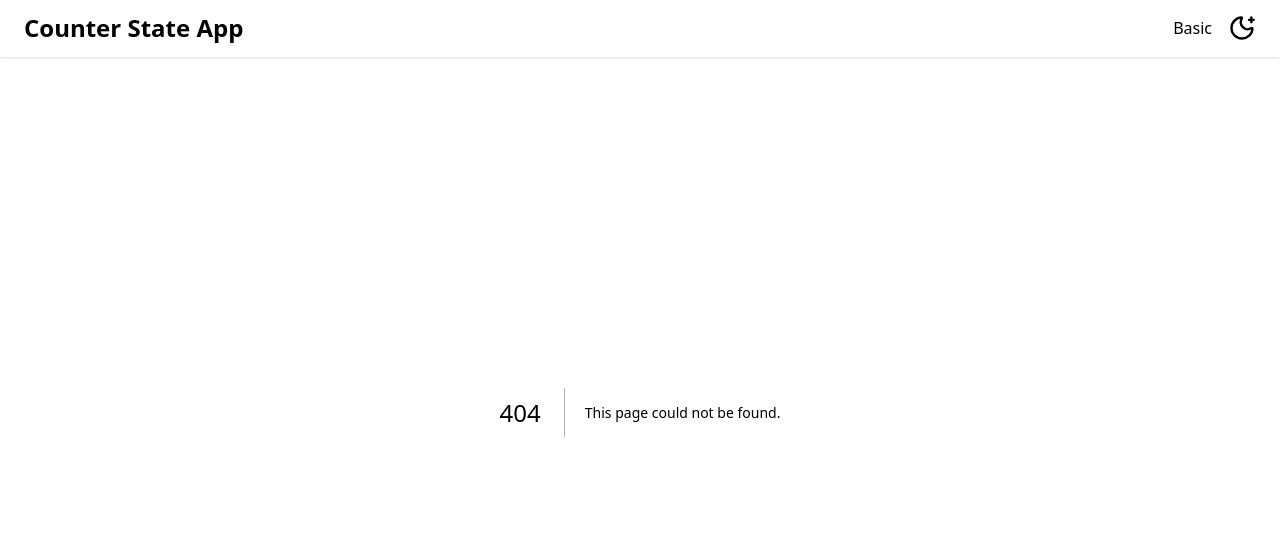
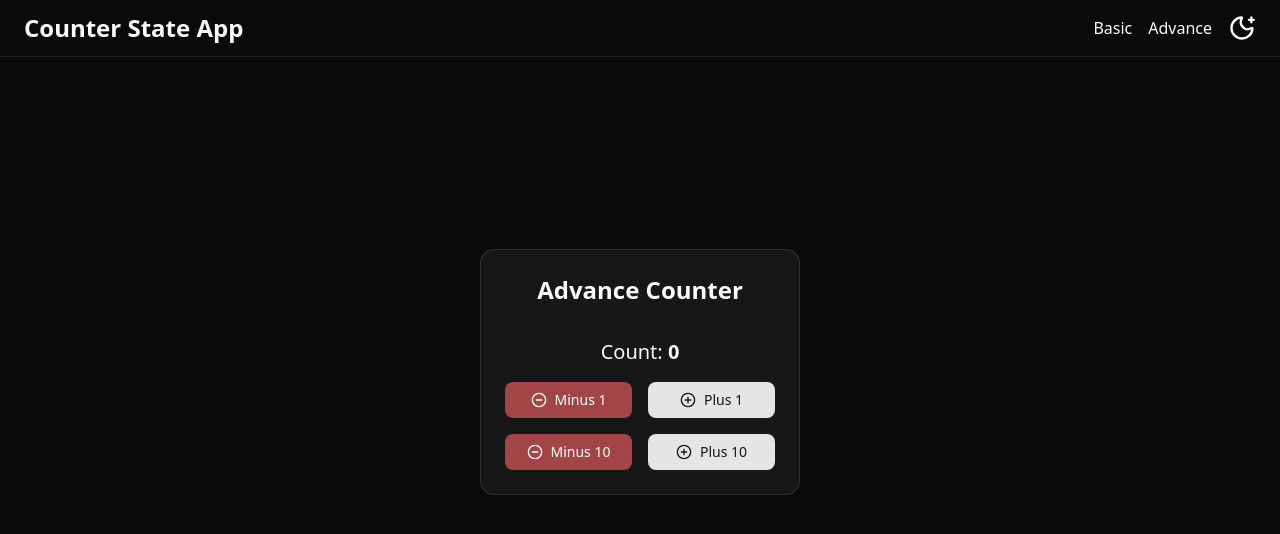
Before and after one commit to SayanSinghaChowdhury/counter-state-app, a Next.js app: page /advance in a window 1280 px wide. Before the commit this address had no page. Shown: the top 534 px of the page. Built offline with nearby package versions, Linux system fonts and the light colour scheme.

Commit message:
Advance Counter state done

```diff
--- /dev/null
+++ b/src/app/advance/page.tsx
@@ -0,0 +1,28 @@
+import AdvanceCounter from "@/components/AdvanceCounter";
+import BasicCounter from "@/components/BasicCounter";
+import { Card, CardHeader, CardTitle } from "@/components/shadcnui/card";
+import { Metadata } from "next";
+
+export const metadata: Metadata = {
+	title: "Advance | Counter State App",
+	description: "Advance Counter State App",
+};
+
+const page = () => {
+	return (
+		<>
+			<section className="grid h-[90dvh] place-items-center">
+				<Card className="w-xs">
+					<CardHeader>
+						<CardTitle className="text-center text-2xl font-semibold">
+							Advance Counter
+						</CardTitle>
+					</CardHeader>
+					<AdvanceCounter />
+				</Card>
+			</section>
+		</>
+	);
+};
+
+export default page;
--- /dev/null
+++ b/src/components/AdvanceCounter.tsx
@@ -0,0 +1,66 @@
+"use client";
+
+import { MinusCircleIcon, PlusCircleIcon } from "lucide-react";
+import { Button } from "./shadcnui/button";
+import { CardContent } from "./shadcnui/card";
+import { useState } from "react";
+
+const AdvanceCounter = () => {
+	const [count, setCount] = useState(0);
+
+	const plush = () => {
+		setCount(count + 1);
+	};
+
+	const minus = () => {
+		setCount(count - 1);
+	};
+	const plushTen = () => {
+		setCount(count + 10);
+	};
+
+	const minusTen = () => {
+		setCount(count - 10);
+	};
+
+	return (
+		<>
+			<CardContent className="space-y-4">
+				<div className="text-center text-xl">
+					Count: <span className="font-bold">{count}</span>
+				</div>
+
+				<div className="grid grid-cols-2 gap-4">
+					<Button
+						onClick={minus}
+						variant={"destructive"}
+						className="cursor-pointer">
+						<MinusCircleIcon /> Minus 1
+					</Button>
+
+					<Button
+						onClick={plush}
+						className="cursor-pointer">
+						<PlusCircleIcon /> Plus 1
+					</Button>
+				</div>
+				<div className="grid grid-cols-2 gap-4">
+					<Button
+						onClick={minusTen}
+						variant={"destructive"}
+						className="cursor-pointer">
+						<MinusCircleIcon /> Minus 10
+					</Button>
+
+					<Button
+						onClick={plushTen}
+						className="cursor-pointer">
+						<PlusCircleIcon /> Plus 10
+					</Button>
+				</div>
+			</CardContent>
+		</>
+	);
+};
+
+export default AdvanceCounter;
--- a/src/components/Header/Header.tsx
+++ b/src/components/Header/Header.tsx
@@ -17,6 +17,7 @@
 
 				<nav className="flex items-center gap-4">
 					<Link href={"/"}>Basic</Link>
+					<Link href={"/advance"}>Advance</Link>
 
 					<ThemeToggleButton />
 				</nav>
```
